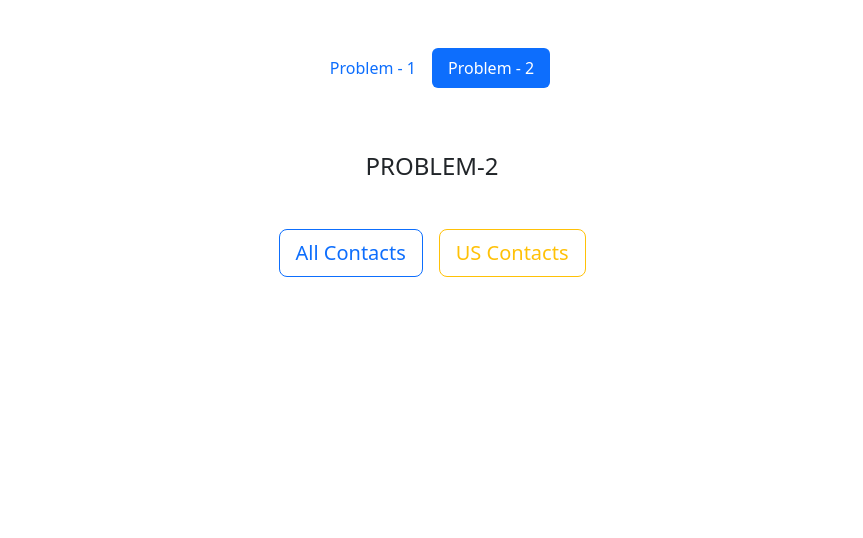
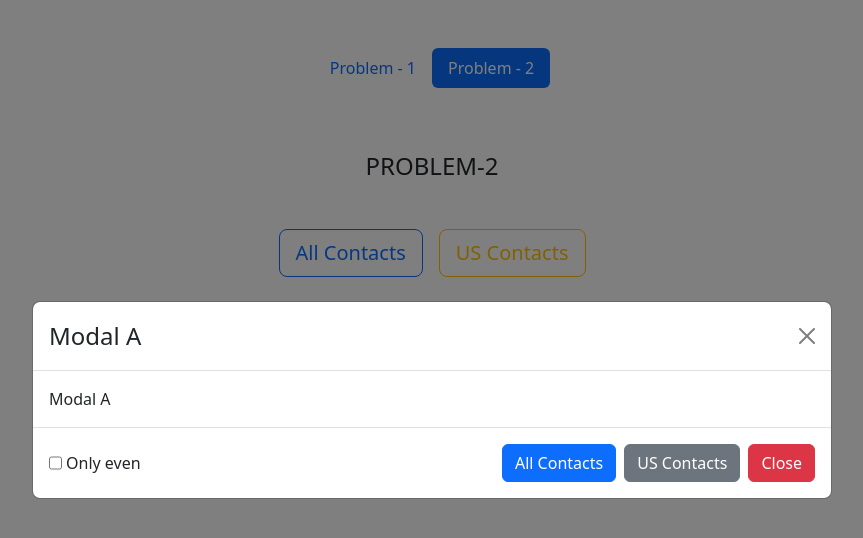
Before and after one commit to HabibMollah/react-task, a React (Vite) app: page /problem-2 in a window 1280 px wide. Both pictures are taken after a click on the button "All Contacts". Shown: the top 538 px of the page, without its empty margins (208-1071 px from the left). Built offline with nearby package versions, Linux system fonts and the light colour scheme; no server answers.

Commit message:
create custom hook

```diff
--- a/src/components/Problem-2.tsx
+++ b/src/components/Problem-2.tsx
@@ -1,18 +1,27 @@
-import { useQuery } from '@tanstack/react-query';
-import axios from 'axios';
-import React from 'react';
-
-const baseURL = 'https://contact.mediusware.com/api';
+import React, { useState } from 'react';
+import Button from 'react-bootstrap/Button';
+import Modal from 'react-bootstrap/Modal';
+import useContacts from '../hooks/useContacts';
 
 const Problem2 = () => {
-  const { data, isLoading } = useQuery({
-    queryKey: ['contacts'],
-    queryFn: () =>
-      axios
-        .get(`${baseURL}/contacts/`)
-        .then((res) => res.data)
-        .catch((err) => console.error(err)),
-  });
+  const [showA, setShowA] = useState(false);
+  const [showB, setShowB] = useState(false);
+  const { data, isLoading } = useContacts();
+
+  const handleCloseA = () => setShowA(false);
+  const handleShowA = () => setShowA(true);
+
+  const handleCloseB = () => setShowB(false);
+  const handleShowB = () => setShowB(true);
+
+  const handleSwitchToA = () => {
+    setShowB(false);
+    setShowA(true);
+  };
+  const handleSwitchToB = () => {
+    setShowA(false);
+    setShowB(true);
+  };
 
   if (isLoading) return <Spinner />;
 
@@ -23,12 +32,81 @@ const Problem2 = () => {
         <h4 className="text-center text-uppercase mb-5">Problem-2</h4>
 
         <div className="d-flex justify-content-center gap-3">
-          <button className="btn btn-lg btn-outline-primary" type="button">
+          <button
+            className="btn btn-lg btn-outline-primary"
+            type="button"
+            onClick={handleShowA}>
             All Contacts
           </button>
-          <button className="btn btn-lg btn-outline-warning" type="button">
+          <Modal
+            size="lg"
+            aria-labelledby="contained-modal-title-vcenter"
+            centered
+            show={showA}
+            onHide={handleCloseA}>
+            <Modal.Header closeButton>
+              <Modal.Title>Modal A</Modal.Title>
+            </Modal.Header>
+            <Modal.Body>Modal A</Modal.Body>
+            <Modal.Footer className="my-custom-footer">
+              <div className="gap-1 d-flex">
+                <input className="" type="checkbox" id="even-only" />
+                <label className="" htmlFor="even-only">
+                  Only even
+                </label>
+              </div>
+
+              <div className="gap-2 d-flex">
+                <Button variant="primary" onClick={handleShowA}>
+                  All Contacts
+                </Button>
+                <Button variant="secondary" onClick={handleSwitchToB}>
+                  US Contacts
+                </Button>
+                <Button variant="danger" onClick={handleCloseA}>
+                  Close
+                </Button>
+              </div>
+            </Modal.Footer>
+          </Modal>
+
+          <button
+            className="btn btn-lg btn-outline-warning"
+            type="button"
+            onClick={handleShowB}>
             US Contacts
           </button>
+          <Modal
+            size="lg"
+            aria-labelledby="contained-modal-title-vcenter"
+            centered
+            show={showB}
+            onHide={handleCloseB}>
+            <Modal.Header closeButton>
+              <Modal.Title>Modal B</Modal.Title>
+            </Modal.Header>
+            <Modal.Body>Modal B</Modal.Body>
+            <Modal.Footer className="my-custom-footer">
+              <div className="gap-1 d-flex">
+                <input className="" type="checkbox" id="even-only" />
+                <label className="" htmlFor="even-only">
+                  Only even
+                </label>
+              </div>
+
+              <div className="gap-2 d-flex">
+                <Button variant="primary" onClick={handleSwitchToA}>
+                  All Contacts
+                </Button>
+                <Button variant="secondary" onClick={handleShowB}>
+                  US Contacts
+                </Button>
+                <Button variant="danger" onClick={handleCloseB}>
+                  Close
+                </Button>
+              </div>
+            </Modal.Footer>
+          </Modal>
         </div>
       </div>
     </div>
--- /dev/null
+++ b/src/hooks/useContacts.ts
@@ -0,0 +1,15 @@
+import { useQuery } from '@tanstack/react-query';
+import axios from 'axios';
+
+const baseURL = 'https://contact.mediusware.com/api';
+
+export default function useContacts() {
+  return useQuery({
+    queryKey: ['contacts'],
+    queryFn: () =>
+      axios
+        .get(`${baseURL}/contacts/`)
+        .then((res) => res.data)
+        .catch((err) => console.error(err)),
+  });
+}
```
